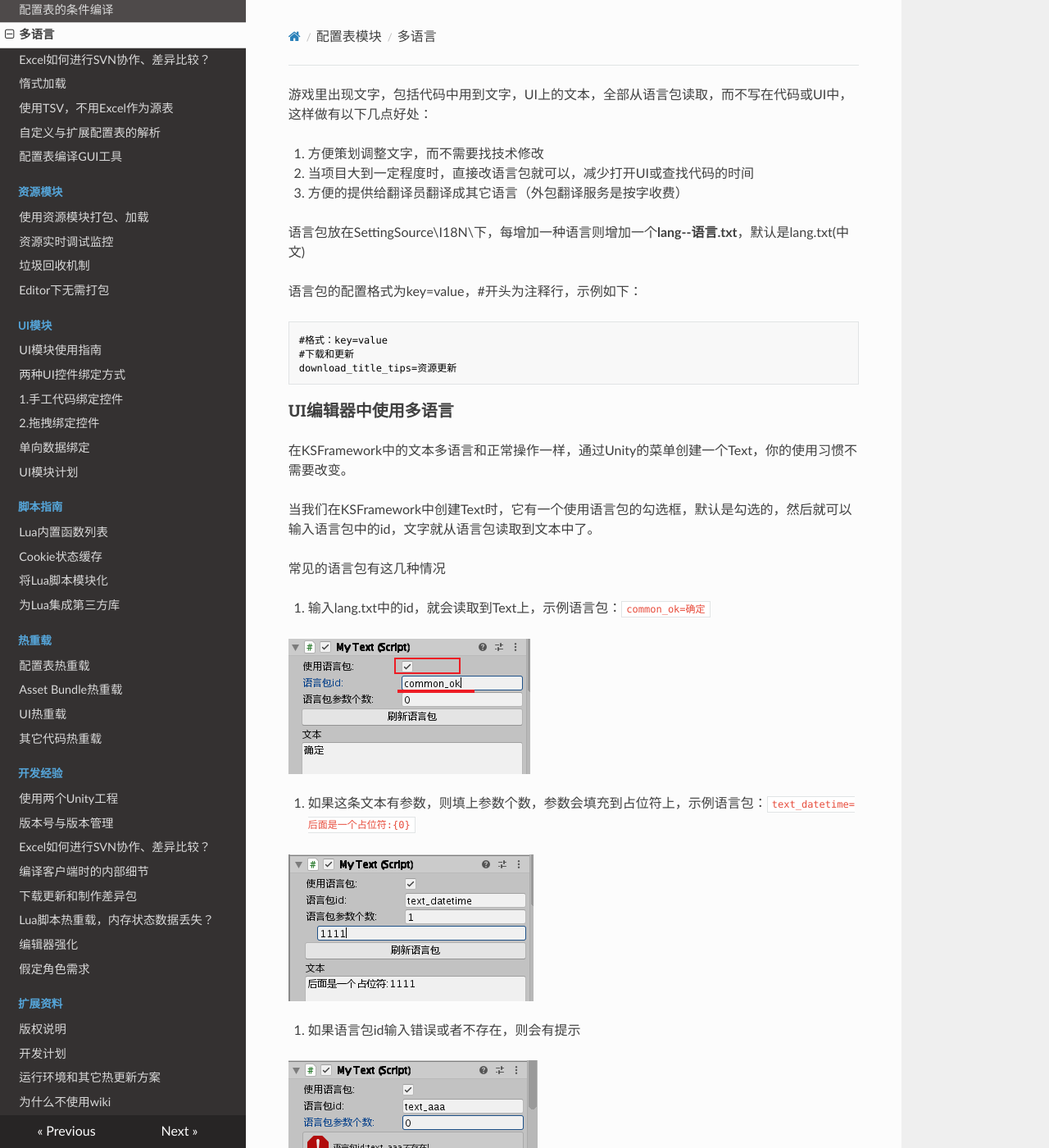
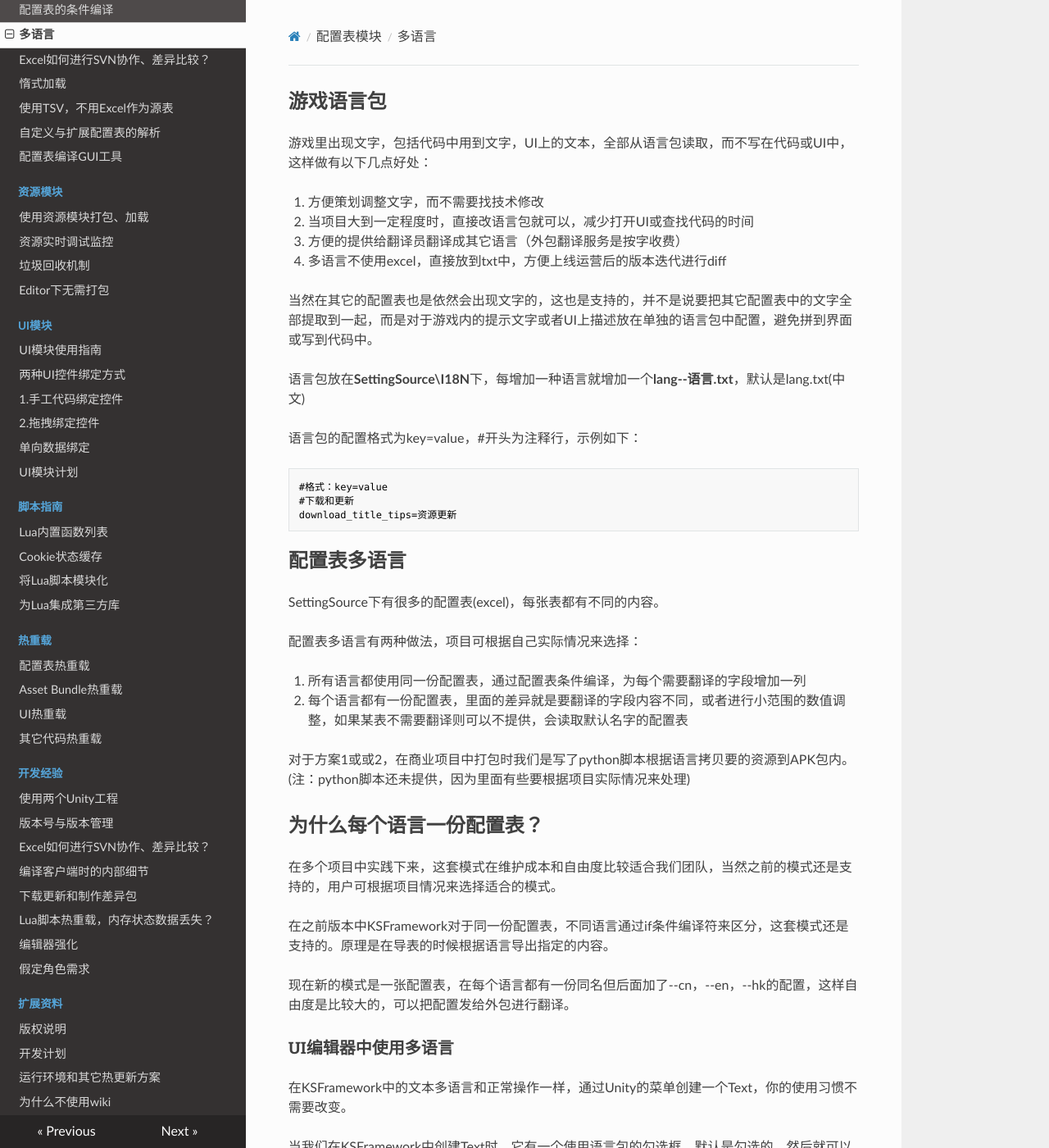
Before and after one commit to mr-kelly/KSFramework, an MkDocs documentation site: the page built from docs/setting/i18n.md, in a window 1280 px wide and 1400 px high. Shown: the whole window at 82% size. Built offline with MkDocs 1.6.1, drawn with Linux system fonts in a browser that asks for light colours; nearby versions of some CDN libraries; some of the changed text lies outside the part shown.

Commit message:
update 把多语言部分写的更加通俗易懂

````diff
--- a/docs/setting/i18n.md
+++ b/docs/setting/i18n.md
@@ -1,12 +1,15 @@
+## 游戏语言包
+
 游戏里出现文字，包括代码中用到文字，UI上的文本，全部从语言包读取，而不写在代码或UI中，这样做有以下几点好处：
 
 1. 方便策划调整文字，而不需要找技术修改
 2. 当项目大到一定程度时，直接改语言包就可以，减少打开UI或查找代码的时间
 3. 方便的提供给翻译员翻译成其它语言（外包翻译服务是按字收费）
+4. 多语言不使用excel，直接放到txt中，方便上线运营后的版本迭代进行diff
 
+当然在其它的配置表也是依然会出现文字的，这也是支持的，并不是说要把其它配置表中的文字全部提取到一起，而是对于游戏内的提示文字或者UI上描述放在单独的语言包中配置，避免拼到界面或写到代码中。
 
-
-语言包放在SettingSource\I18N\下，每增加一种语言则增加一个**lang--语言.txt**，默认是lang.txt(中文)
+语言包放在**SettingSource\I18N**下，每增加一种语言就增加一个**lang--语言.txt**，默认是lang.txt(中文)
 
 语言包的配置格式为key=value，#开头为注释行，示例如下：
 
@@ -16,7 +19,24 @@
 download_title_tips=资源更新
 ```
 
+## 配置表多语言
 
+SettingSource下有很多的配置表(excel)，每张表都有不同的内容。
+
+配置表多语言有两种做法，项目可根据自己实际情况来选择：
+
+1. 所有语言都使用同一份配置表，通过配置表条件编译，为每个需要翻译的字段增加一列
+2. 每个语言都有一份配置表，里面的差异就是要翻译的字段内容不同，或者进行小范围的数值调整，如果某表不需要翻译则可以不提供，会读取默认名字的配置表
+
+对于方案1或或2，在商业项目中打包时我们是写了python脚本根据语言拷贝要的资源到APK包内。(注：python脚本还未提供，因为里面有些要根据项目实际情况来处理)
+
+## 为什么每个语言一份配置表？
+
+在多个项目中实践下来，这套模式在维护成本和自由度比较适合我们团队，当然之前的模式还是支持的，用户可根据项目情况来选择适合的模式。
+
+在之前版本中KSFramework对于同一份配置表，不同语言通过if条件编译符来区分，这套模式还是支持的。原理是在导表的时候根据语言导出指定的内容。
+
+现在新的模式是一张配置表，在每个语言都有一份同名但后面加了--cn，--en，--hk的配置，这样自由度是比较大的，可以把配置发给外包进行翻译。
 
 ### UI编辑器中使用多语言
 
````
Also changed, not shown: other parts of docs/setting/i18n.md (+0 -9 lines).
